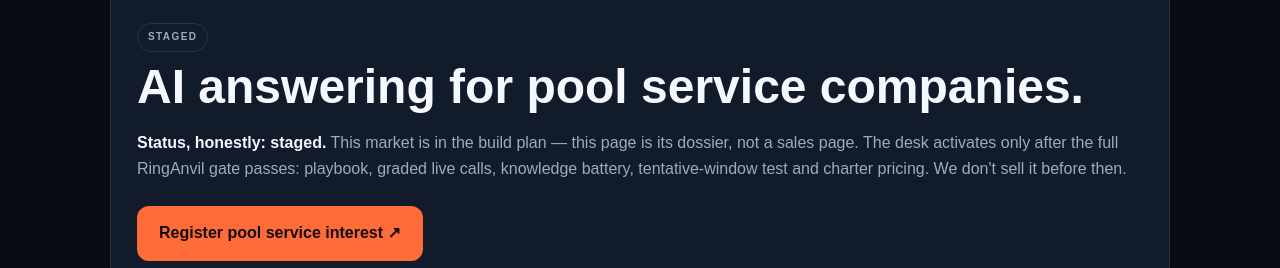
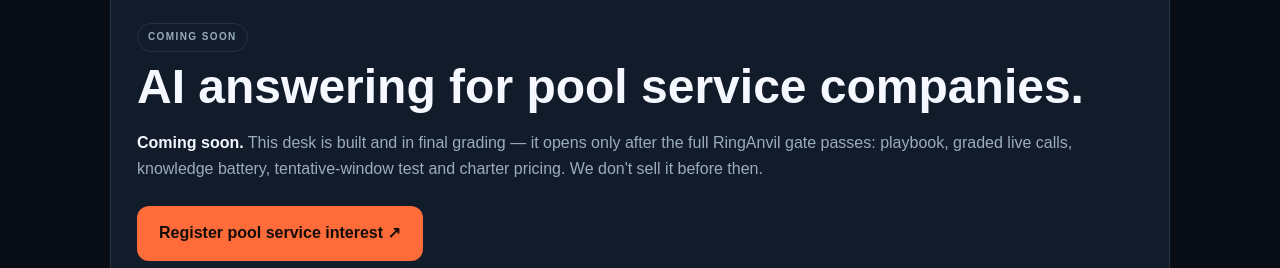
Before and after one commit to chicomills1-create/ringanvil-platform, a plain HTML site: page markets/pool-service.html in a window 1280 px wide. Shown: the part 623-891 px from the top of the page. Drawn offline with Linux system fonts and the light colour scheme.

Commit message:
Coming soon: pool-service.html

```diff
--- a/markets/pool-service.html
+++ b/markets/pool-service.html
@@ -3,8 +3,8 @@
 <head>
 <meta charset="utf-8" />
 <meta name="viewport" content="width=device-width,initial-scale=1" />
-<meta name="description" content="RingAnvil's AI answering desk for pool service companies — staged in the build plan. What the desk will do, the gate it must pass, and how to register interest." />
-<title>Pool Service — RingAnvil AI Answering (STAGED)</title>
+<meta name="description" content="RingAnvil's AI answering desk for pool service companies — coming soon. The desk is built and in final grading; it opens only when it passes the full RingAnvil gate." />
+<title>Pool Service — RingAnvil AI Answering (COMING SOON)</title>
 <style>
 :root{--bg:#070c15;--panel:#111b2a;--panel2:#0c1422;--line:#263348;--ink:#f5f8ff;--muted:#9aacbf;--orange:#ff6b39;--cyan:#4bdde0}
 *{box-sizing:border-box}body{margin:0;background:var(--bg);color:var(--ink);font-family:Arial,sans-serif;line-height:1.65}
@@ -31,9 +31,9 @@ footer{border-top:1px solid var(--line);margin-top:34px;padding:22px 0;color:var
 <header><div class="wrap"><a class="brand" href="../index.html">Ring<span>Anvil</span></a><a class="back" href="../index.html#markets">← All markets</a></div></header>
 <main class="wrap">
   <div class="hero"><img src="../assets/mkt-pool-service.webp" alt="AI robot technician skimming a pool" /><div class="hero-in">
-    <span class="chip">STAGED</span>
+    <span class="chip">COMING SOON</span>
     <h1>AI answering for pool service companies.</h1>
-    <p><strong>Status, honestly: staged.</strong> This market is in the build plan — this page is its dossier, not a sales page. The desk activates only after the full RingAnvil gate passes: playbook, graded live calls, knowledge battery, tentative-window test and charter pricing. We don't sell it before then.</p>
+    <p><strong>Coming soon.</strong> This desk is built and in final grading — it opens only after the full RingAnvil gate passes: playbook, graded live calls, knowledge battery, tentative-window test and charter pricing. We don't sell it before then.</p>
     <a class="btn" href="mailto:info@ringanvil.com?subject=RingAnvil%20Pool%20Service%20Interest">Register pool service interest ↗</a>
   </div></div>
   <div class="grid">
```
